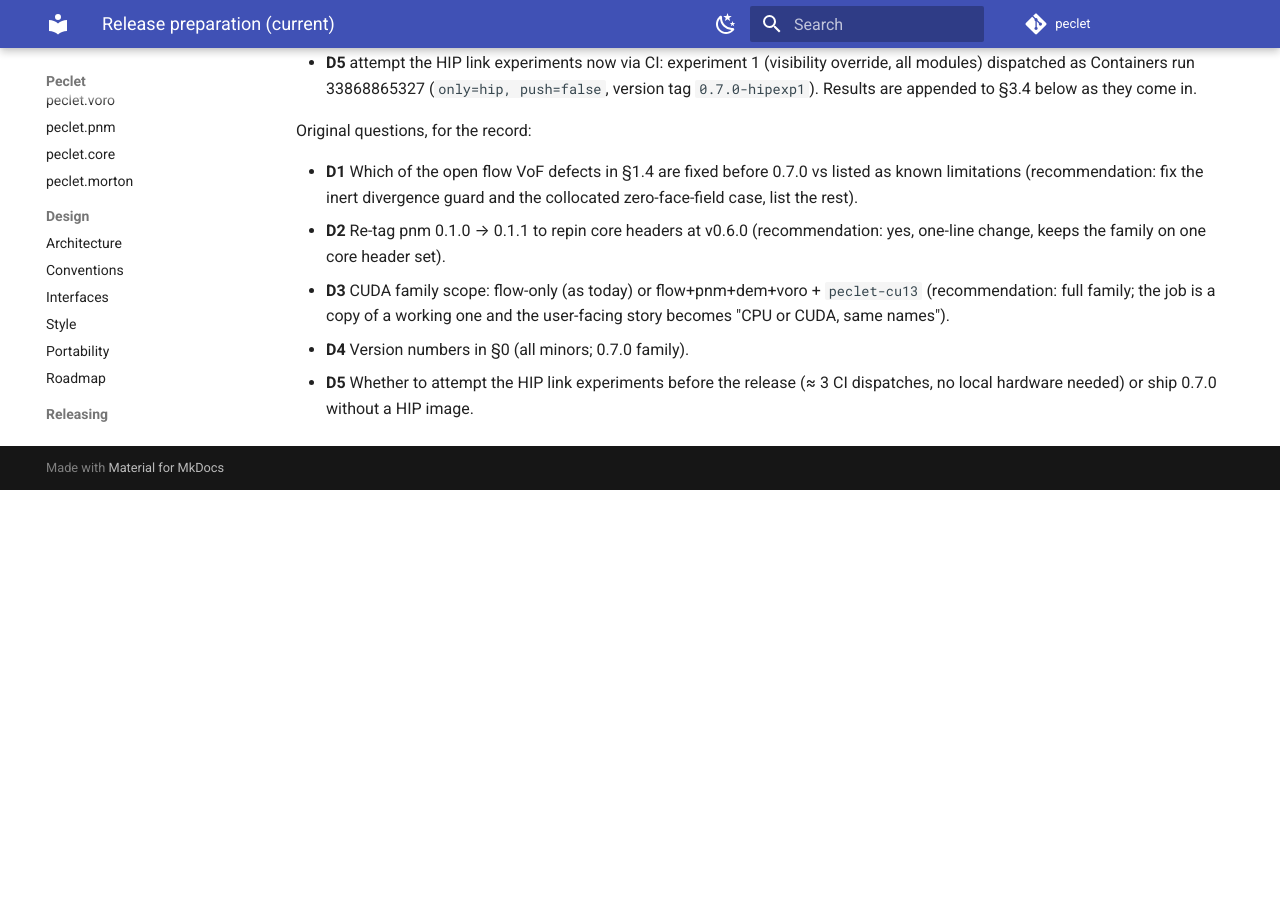
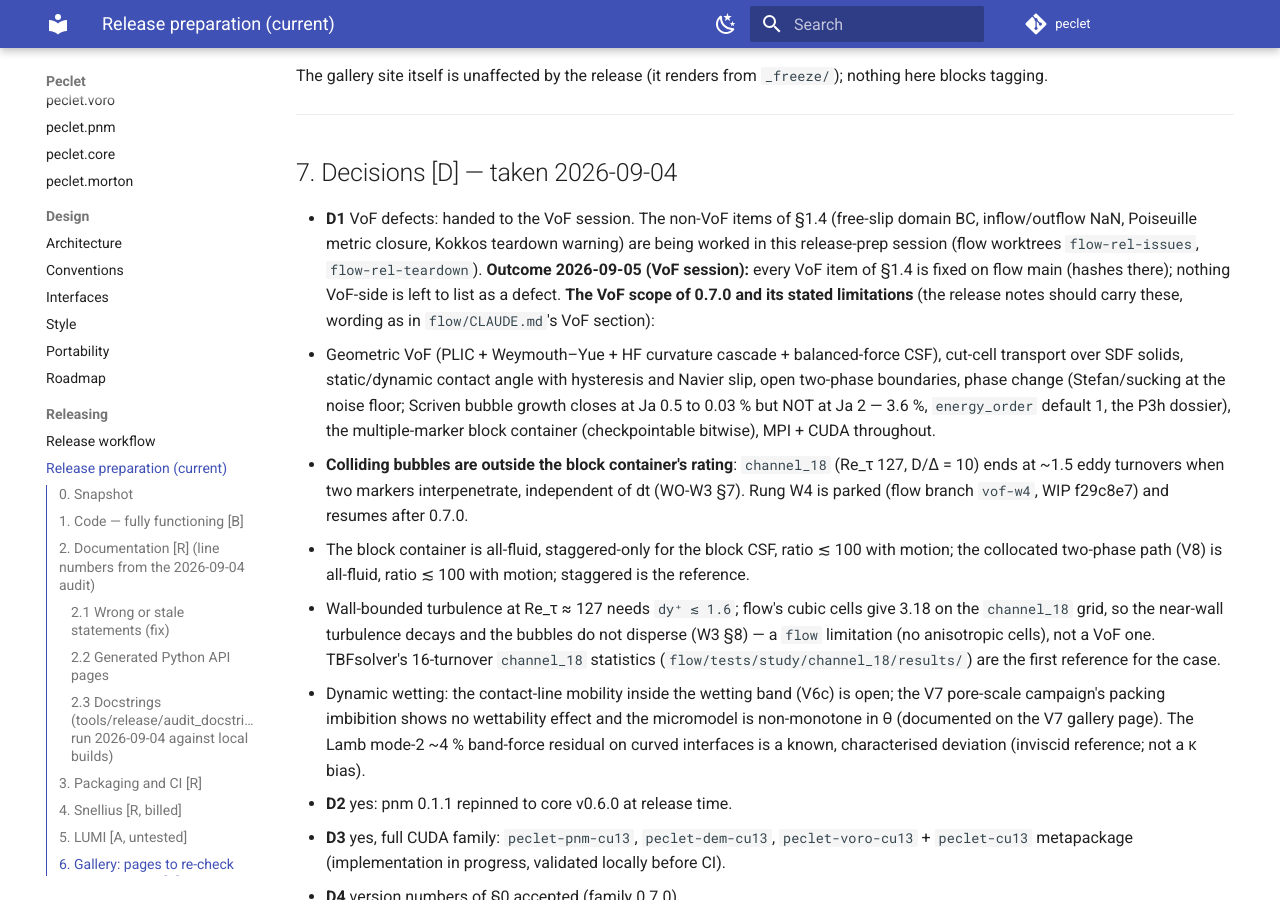
Before and after one commit to computational-chemical-engineering/peclet, an MkDocs documentation site: the page built from docs/RELEASE_PREP.md, in a window 1280 px wide and 900 px high, scrolled down 8234 px. Built offline with MkDocs 1.6.1 and Material for MkDocs 9.7.7, drawn with Linux system fonts in a browser that asks for light colours; comment, search, counter and statistics services are not loaded; before the commit the page ends 8724 px from its top, so only the background shows below that; some of the changed text lies outside the part shown.

Commit message:
flow -> fa9eae2: free-slip BC (rel-issues) + the VoF release status — W3 verdict, W4 parked on vof-w4, §1.4 VoF defects all resolved, 0.7.0 VoF scope + limitations (RELEASE_PREP D1 outcome)
Co-Authored-By: Claude Fable 5.1 <noreply@anthropic.com>
Claude-Session: https://claude.ai/code/session_01Qa1K4Gwa3HaM7hQMg4qLqX

```diff
--- a/docs/RELEASE_PREP.md
+++ b/docs/RELEASE_PREP.md
@@ -32,6 +32,15 @@ Other facts of the snapshot:
   `drag-study-harness`; flow `analysis/high-re-stability`, `vof-v6`, `vof-w0`, `vof-w12`, `vof-w3`,
   `vof-wor2`; voro `feature/flexible-cell-storage`. **Each must be merged or declared parked before
   the freeze [B].**
+  - **flow, re-audited 2026-09-05 (VoF session, cherry-pick aware):** MERGED into main — `vof-w3`,
+    `vof-v9`, `vof-w0`, `vof-wor2`, `telescope`, `rel-issues`, `rel-teardown`, `issues-merge`;
+    merged in substance (their findings docs were re-landed rebased, the refs point at the
+    pre-rebase commits) — `vof-v6`, `vof-w12`; PARKED — `vof-w4` (rung W4, WIP commit f29c8e7,
+    gates not met, see §7 D1), `vof-issues` (its two free-slip commits are the duplicate that
+    `rel-issues` superseded), `analysis/high-re-stability` (one debug-tracing commit), `dc-p1`
+    (worktree `flow-dc`). core `dev/aperture-compat-rhs` and `drag-study-harness` are one-commit
+    experiments/studies: PARKED. Worktrees `flow-vof`, `flow-w3`, `flow-v9`, `flow-issues`,
+    `flow-rel-*`, `tel/flow` hold nothing unmerged and can be removed at the freeze.
 - PecletDeps pins in flow/pnm/dem/voro/coupling: core `v0.5.0`, morton `v0.2.1`, Kokkos `5.1.1`,
   ArborX `v2.1`. core moves → repin in all five [R].
 - `CITATION.cff` says 0.5.0 / 2026-07-06; `CHANGELOG.md` stops at 0.2.0.
@@ -67,12 +76,19 @@ Other facts of the snapshot:
    can never drift again. `check_release_state.sh` flags the mismatch.
 4. Gallery-found suite defects still open (from `peclet-examples/ISSUES.md`): decide per item
    whether it is fixed or listed as a known limitation in the notes [D1]:
-   - `max_open_divergence()` returns 0 on a bare box, so `advect_vof`'s divergence guard is inert
-     without a pressure geometry (flow) — a user-facing silent-wrong; fix or make `advect_vof` refuse.
-   - interface-local Courant band has no wisp guard (flow VoF) — usability.
-   - `set_contact_angle` ignored on a domain-BC wall; `vof_geometry()` throws on an all-fluid solver;
+   - ~~`max_open_divergence()` returns 0 on a bare box, so `advect_vof`'s divergence guard is inert
+     without a pressure geometry~~ **RESOLVED 2026-09-03** (flow WO-R2: `advect_vof` throws without a
+     cut-cell pressure operator and gates on `max_open_divergence_projected()`; ISSUES.md closed).
+   - ~~interface-local Courant band has no wisp guard~~ **RESOLVED 2026-09-03** (WO-R2 item 4b: the
+     band predicate uses `wispEps`, 1e-8 by `enable_vof`; Zalesak's reported CFL tracks the bound).
+   - ~~`set_contact_angle` ignored on a domain-BC wall; `vof_geometry()` throws on an all-fluid solver;
      `step()` not atomic across the Weymouth–Yue throw; `set_state` + `advect_vof` on the collocated
-     solver advects with a zero face field (flow VoF).
+     solver advects with a zero face field~~ **RESOLVED 2026-09-04, the ISSUES sweep on flow main**:
+     `2f54317` (atomic `step()`), `709d038` (`step_adaptive`), `ea70354` (contact angle binds to a
+     domain-BC wall), `81dd6a3` (`vof_geometry` on an all-fluid solver), `4649878` (collocated
+     `set_state` seeds the face field; `advect_vof` refuses a blank one), `2f9f238`
+     (`pressure_solve_failed()` makes a preconditioner breakdown visible); battery 34/34 on both
+     trees + 12/12 and 3/3 MPI (flow `0f06f18`).
    - ~~free-slip domain BC (flow)~~ **MERGED + VERIFIED 2026-09-04**: flow main `e6c2c4e`
      (free-slip/symmetry `set_domain_bc` type 4, both grids, MPI), `eda0029` (outflow-reversal census +
      warning), `e5e1bbf`/`b7669d3` (CLAUDE.md notes) — the `rel-issues` branch, fast-forwarded onto
@@ -83,7 +99,8 @@ Other facts of the snapshot:
      PASS on CUDA. Physical gate: half channel + symmetry plane == full Poiseuille channel node for
      node to 2.5e-13 / 3.4e-12 / 2.6e-11 at N=16/32/64 on both grids; uniform flow along four slip
      faces stays uniform to 7e-12. ISSUES.md entry closed with the hashes.
-   - VoF interface area not exposed (flow) — VoF session.
+   - ~~VoF interface area not exposed~~ **RESOLVED** on flow main: `vof_interface_area()` and
+     `vof_geometry()['interface_area']` (per-block areas in `vof_block_stats()`).
    - inflow/outflow diverging to NaN — **DETECTOR LANDED 2026-09-04** (flow `eda0029`), NaN not
      reproducible: the entry's own configuration is steady with β=0.2 and β=0 alike (bit-identical,
      no reversal, nothing to warn about); where the outlet does reverse (BFS Re_S=800, β=0) the
@@ -263,6 +280,28 @@ The gallery site itself is unaffected by the release (it renders from `_freeze/`
 - **D1** VoF defects: handed to the VoF session. The non-VoF items of §1.4 (free-slip domain BC,
   inflow/outflow NaN, Poiseuille metric closure, Kokkos teardown warning) are being worked in this
   release-prep session (flow worktrees `flow-rel-issues`, `flow-rel-teardown`).
+  **Outcome 2026-09-05 (VoF session):** every VoF item of §1.4 is fixed on flow main (hashes there);
+  nothing VoF-side is left to list as a defect. **The VoF scope of 0.7.0 and its stated limitations**
+  (the release notes should carry these, wording as in `flow/CLAUDE.md`'s VoF section):
+  1. Geometric VoF (PLIC + Weymouth–Yue + HF curvature cascade + balanced-force CSF), cut-cell
+     transport over SDF solids, static/dynamic contact angle with hysteresis and Navier slip, open
+     two-phase boundaries, phase change (Stefan/sucking at the noise floor; Scriven bubble growth
+     closes at Ja 0.5 to 0.03 % but NOT at Ja 2 — 3.6 %, `energy_order` default 1, the P3h dossier),
+     the multiple-marker block container (checkpointable bitwise), MPI + CUDA throughout.
+  2. **Colliding bubbles are outside the block container's rating**: `channel_18` (Re_τ 127,
+     D/Δ = 10) ends at ~1.5 eddy turnovers when two markers interpenetrate, independent of dt
+     (WO-W3 §7). Rung W4 is parked (flow branch `vof-w4`, WIP f29c8e7) and resumes after 0.7.0.
+  3. The block container is all-fluid, staggered-only for the block CSF, ratio ≲ 100 with motion;
+     the collocated two-phase path (V8) is all-fluid, ratio ≲ 100 with motion; staggered is the
+     reference.
+  4. Wall-bounded turbulence at Re_τ ≈ 127 needs `dy⁺ ≲ 1.6`; flow's cubic cells give 3.18 on the
+     `channel_18` grid, so the near-wall turbulence decays and the bubbles do not disperse (W3 §8) —
+     a `flow` limitation (no anisotropic cells), not a VoF one. TBFsolver's 16-turnover `channel_18`
+     statistics (`flow/tests/study/channel_18/results/`) are the first reference for the case.
+  5. Dynamic wetting: the contact-line mobility inside the wetting band (V6c) is open; the V7
+     pore-scale campaign's packing imbibition shows no wettability effect and the micromodel is
+     non-monotone in θ (documented on the V7 gallery page). The Lamb mode-2 ~4 % band-force residual
+     on curved interfaces is a known, characterised deviation (inviscid reference; not a κ bias).
 - **D2** yes: pnm 0.1.1 repinned to core v0.6.0 at release time.
 - **D3** yes, full CUDA family: `peclet-pnm-cu13`, `peclet-dem-cu13`, `peclet-voro-cu13` +
   `peclet-cu13` metapackage (implementation in progress, validated locally before CI).
```
Also changed, not shown: docs/VOF_PLAN.md (+1 -1 lines).
